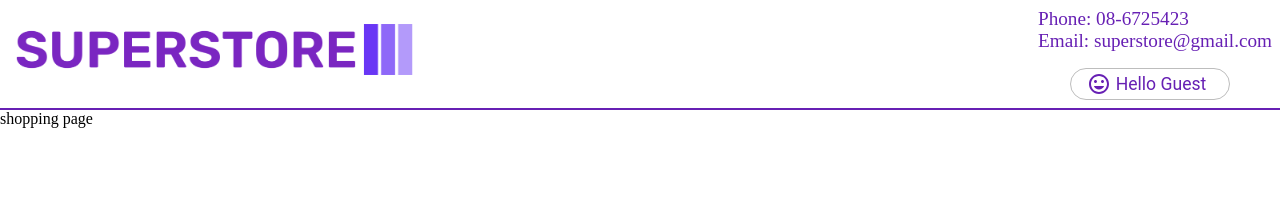
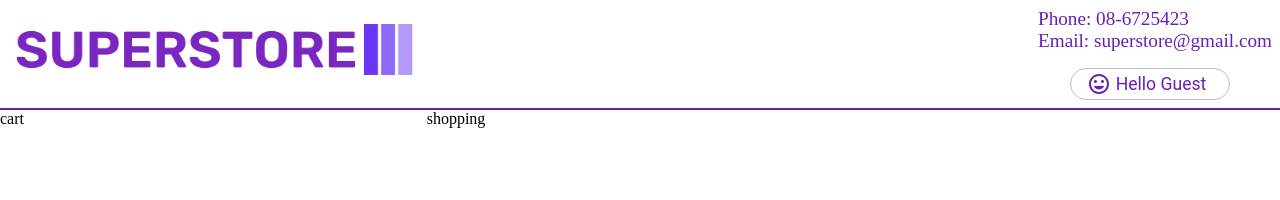
Before and after one commit to ilan-moroz/Project-Store, a React (Create React App) app in the folder Client/: page /shopping in a window 1280 px wide. Shown: the top 200 px of the page. Built offline with nearby package versions, Linux system fonts and the light colour scheme.

Commit message:
shopping page grid

```diff
--- a/Client/src/pages/shopping/Shopping.tsx
+++ b/Client/src/pages/shopping/Shopping.tsx
@@ -1,5 +1,12 @@
+import "./shopping.css";
+
 const Shopping = () => {
-  return <div className="shopping">shopping page</div>;
+  return (
+    <div className="shopping">
+      <div className="shopping__cart">cart</div>
+      <div className="shopping__main">shopping</div>
+    </div>
+  );
 };
 
 export default Shopping;
--- a/Client/src/pages/shopping/shopping.css
+++ b/Client/src/pages/shopping/shopping.css
@@ -0,0 +1,12 @@
+.shopping {
+  display: grid;
+  grid-template-columns: repeat(3, 1fr);
+}
+
+.shopping > .shopping__cart {
+  grid-column: span 1;
+}
+
+.shopping > .shopping__main {
+  grid-column: span 2;
+}
```
